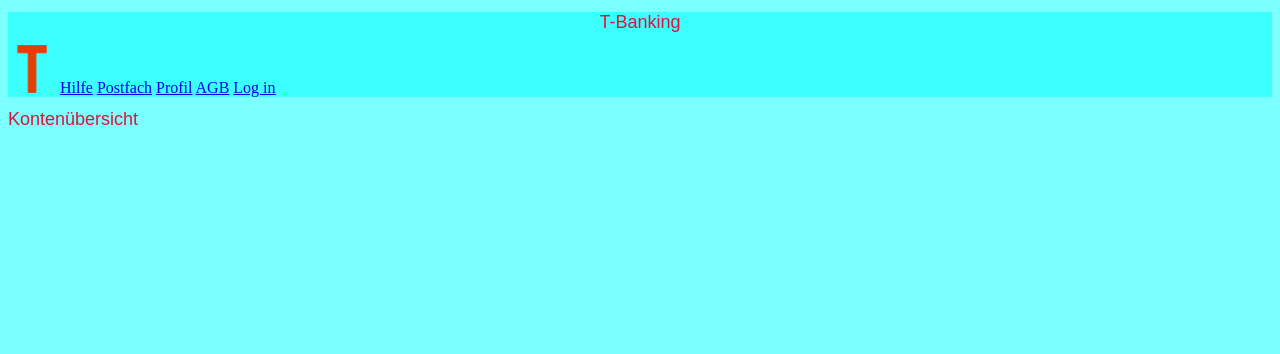
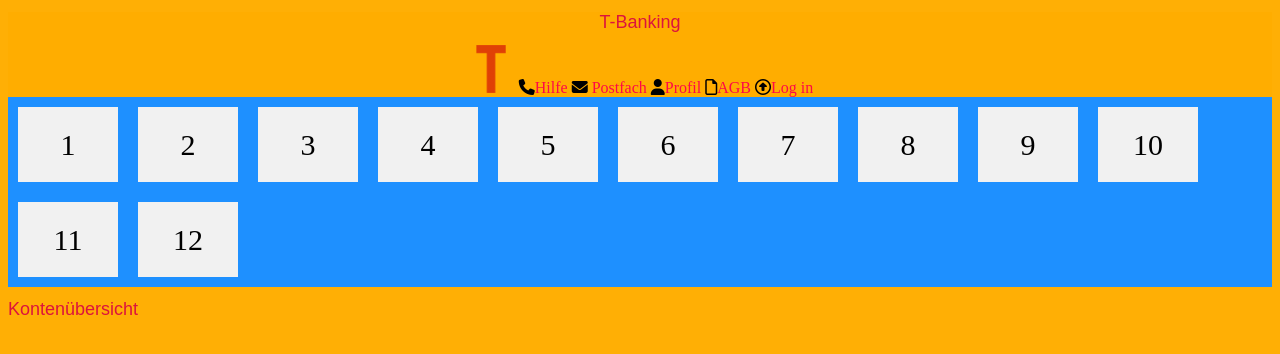
Before and after one commit to ht156668/T-Banking, a plain HTML site: page index.html in a window 1280 px wide. Drawn offline with Linux system fonts and the light colour scheme.

Commit message:
habe gelernt wie man header stylt, flexbox eingebaut

```diff
--- a/index.html
+++ b/index.html
@@ -1,22 +1,39 @@
 <!DOCTYPE html>
 <html lang="en">
 <head>
+
     <meta charset="UTF-8">
     <meta name="viewport" content="width=device-width, initial-scale=1.0">
     <title>T-Banking</title>
    <!--Die Styles.css muss aus allen HTML-Dateien verlinkt werden-->
     <link rel="stylesheet" href="style.css">
+   <!--Es gibt im Internet Dienste, die Styles zu Verfügung stellen-->
+    <link rel="stylesheet" href="https://cdnjs.cloudflare.com/ajax/libs/font-awesome/6.5.1/css/all.min.css"
 </head>
 <body>
    <header> <align><center><h1>T-Banking</h1></center></align>
-    <img src="T-Banking.png" alt="Mein Logo">
-    <a href="hilfe.html">Hilfe</a>
-    <a href="postfach.html">Postfach</a>
-    <a href="profil.html">Profil</a>
-    <a href="agb.html">AGB</a>
-    <a href="login.html">Log in</a>
-
+    <align><center><img src="T-Banking.png" alt="Mein Logo">
+    <i class="fa-solid fa-phone"></i><a href="hilfe.html">Hilfe</a>
+    <i class="fa-solid fa-envelope"></i> <a href="postfach.html">Postfach</a>
+    <i class="fa-solid fa-user"></i><a href="profil.html">Profil</a>
+    <i class="fa-regular fa-file"></i><a href="agb.html">AGB</a>
+    <i class="fa-regular fa-circle-up"></i><a href="login.html">Log in</a>
+</center></align>
 </header>
+<div class="flex-container">
+    <div>1</div>
+    <div>2</div>
+    <div>3</div>
+    <div>4</div>
+    <div>5</div>
+    <div>6</div>
+    <div>7</div>
+    <div>8</div>
+    <div>9</div>
+    <div>10</div>
+    <div>11</div>
+    <div>12</div>
+  </div>
 <h1>Kontenübersicht</h1>
 
 
--- a/style.css
+++ b/style.css
@@ -7,18 +7,41 @@ color: crimson;
 
 
 footer{
-background-color: rgba(0, 255, 255, 0.514);
+background-color: rgba(255, 174, 0, 0.979);
 
 }
 
 header{
-    background-color: rgba(0, 255, 255, 0.514);
+    background-color: rgba(255, 174, 0, 0.979);
 }
 body{
-    background-color: rgba(0, 255, 255, 0.514);
+    background-color: rgba(255, 174, 0, 0.9799);
 }
 
 h1{
 font-family: Arial, Helvetica, sans-serif;
 
 }
+
+a {
+    color: #ff0846; /* Hier kannst du die gewünschte Farbe angeben, z.B. Rot */
+}
+
+a {
+    text-decoration: none;
+}
+
+.flex-container {
+    display: flex;
+    flex-wrap: wrap;
+    background-color: DodgerBlue;
+  }
+
+  .flex-container > div {
+    background-color: #f1f1f1;
+    width: 100px;
+    margin: 10px;
+    text-align: center;
+    line-height: 75px;
+    font-size: 30px;
+  }
```
